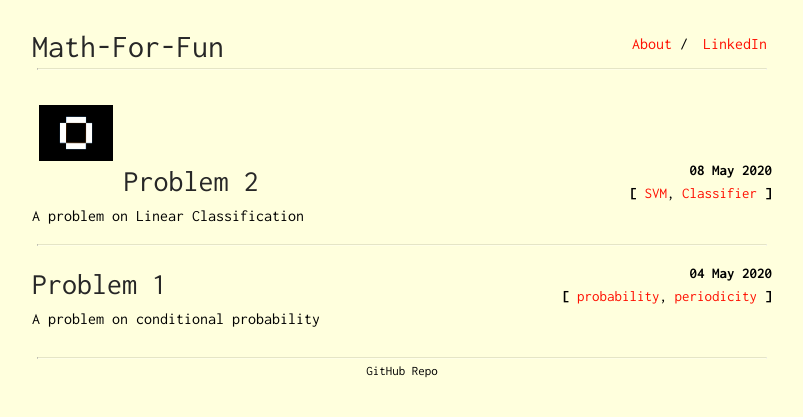
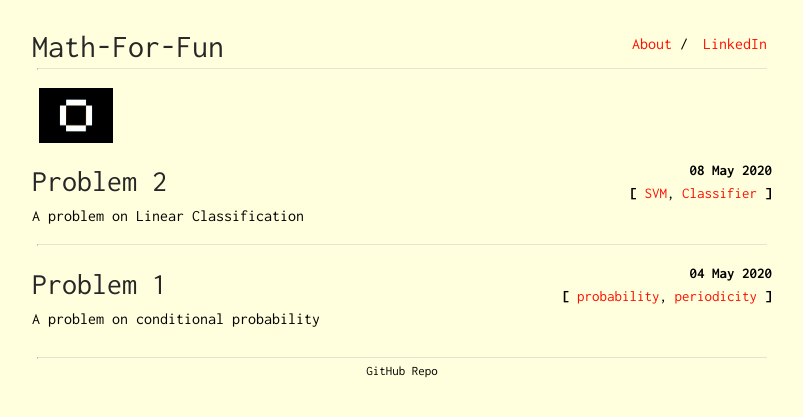
Before and after one commit to Oscuro-Phoenix/math-for-fun, a Jekyll site: the page built from index.html, in a window 1280 px wide. Shown: the top 417 px of the page, without its empty margins (238-1041 px from the left). Built offline with Jekyll 4.4.1, drawn with Linux system fonts in a browser that asks for light colours.

Commit message:
Update index.html

```diff
--- a/index.html
+++ b/index.html
@@ -1,7 +1,7 @@
 ---
 layout: default
 ---
-<img style=" display: block;float:left; margin-left:1%;width: 10%;" src="./assets/home.gif"><br><br>
+<img style="display:block;float:left; margin-left:1%;width: 10%;margin-top:-1%" src="./assets/home.gif"><br><br>
 
 {% assign has_post = false %}
 {% for post in site.posts %}
```
